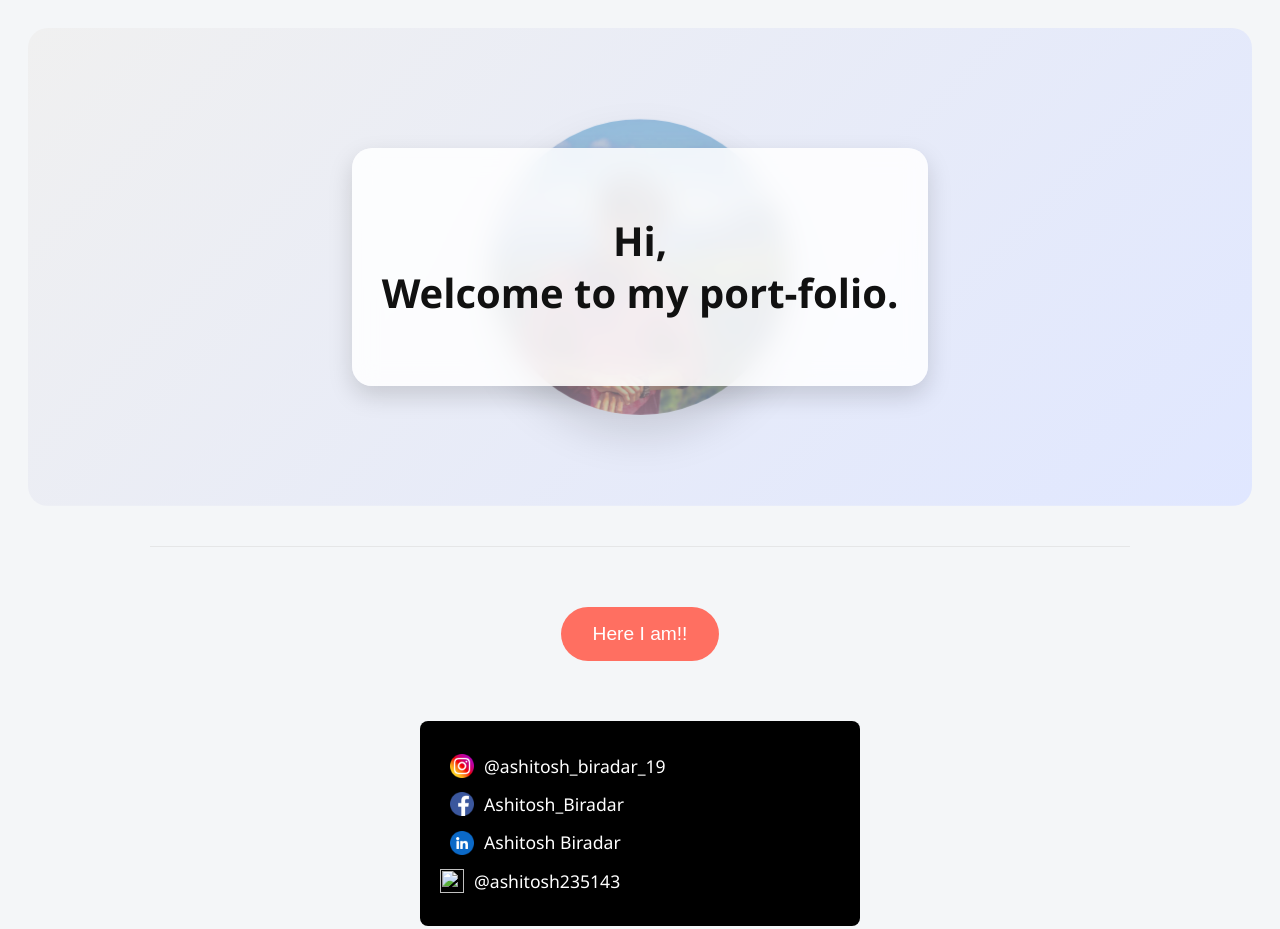
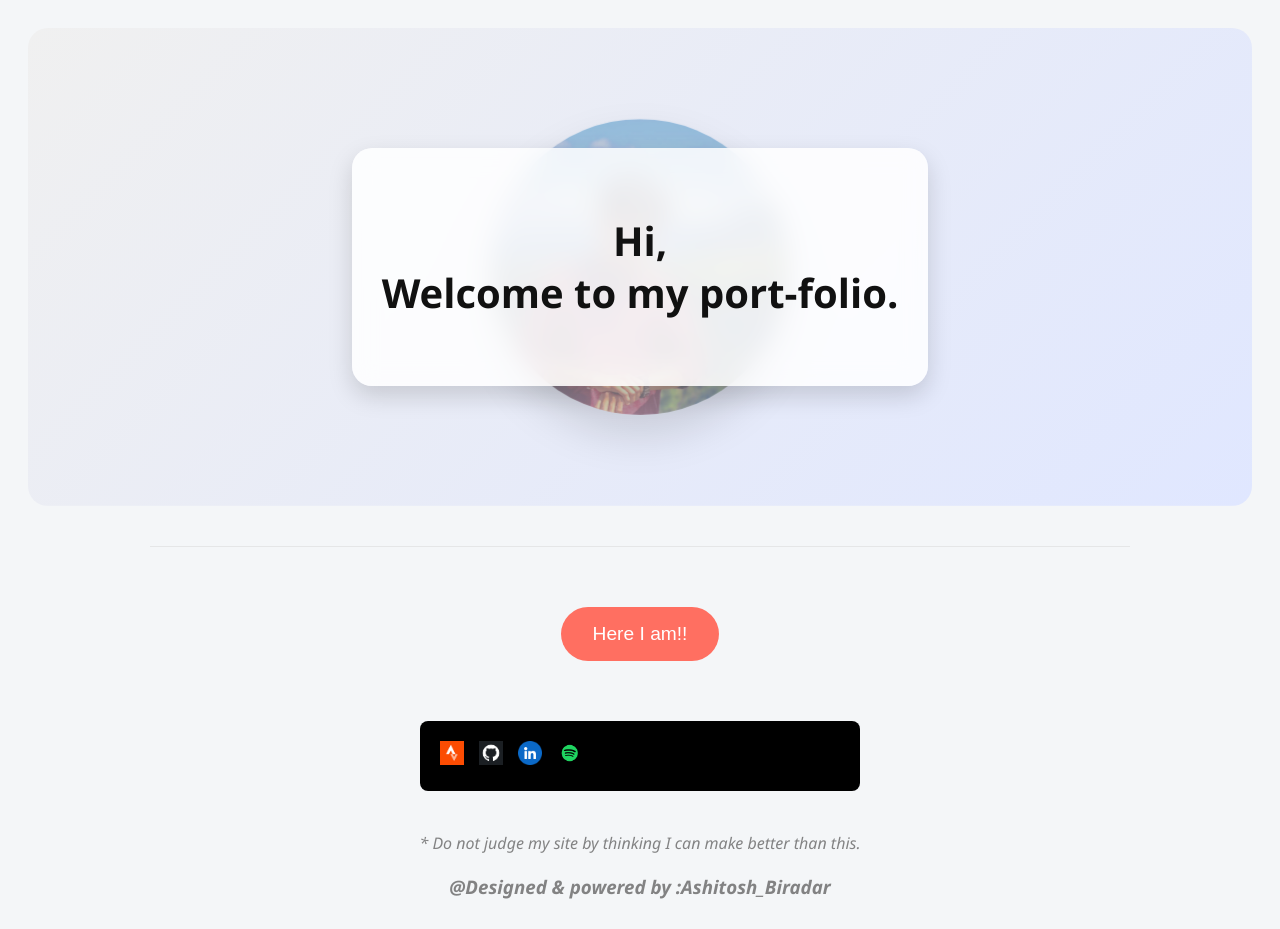
Before and after one commit to ashitoshbiradar19/portfolio, a plain HTML site: page index3.html in a window 1280 px wide. Shown: the top 929 px of the page. Drawn offline with Linux system fonts and the light colour scheme.

Commit message:
Update index3.html

```diff
--- a/index3.html
+++ b/index3.html
@@ -25,12 +25,26 @@
     <button><a href="index4.html">Here I am!!</a></button>
   </div>
 
-  <div class="media">
-    <p><a href></a><img src="insaticon1.png" alt="" class="src"> @ashitosh_biradar_19</p>
-    <p><a href=></a> <img src="facebookicon.png" alt="" class="src"> Ashitosh_Biradar</p>
-    <p><a href="https://www.linkedin.com/in/ashitosh-biradar-862690313?utm_source=share_via&utm_content=profile&utm_medium=member_android" target="blank"></a><img src="linkedin logo.png" alt="" class="src"> Ashitosh Biradar</p>
-    <p><img src="snapicon.png" alt="" class="src"> @ashitosh235143</p>
-  </div>
+    </div>
+<div class="media" style="display: flex; gap: 15px; align-items: center;">
+
+  <a href="https://strava.app.link/R47wbFXMI1b" target="_blank">
+    <img src="strava.png" alt="Strava" class="src">
+  </a>
+
+  <a href="https://github.com/ashitoshbiradar19" target="_blank">
+    <img src="github.png" alt="GitHub" class="src">
+  </a>
+
+  <a href="https://www.linkedin.com/in/ashitosh-biradar-862690313?utm_source=share_via&utm_content=profile&utm_medium=member_android" target="_blank">
+    <img src="linkedin logo.png" alt="LinkedIn" class="src">
+  </a>
+
+  <a href="https://open.spotify.com/user/313gi5tsm2zfswlsqc6at7qoeyua?si=5OkjILyxQxqXa9ETBxD3_g" target="_blank">
+    <img src="spotify.jpeg" alt="Spotify" class="src">
+  </a>
+
+</div>
 
   <div class="note">
     * Do not judge my site by thinking I can make better than this.
```
